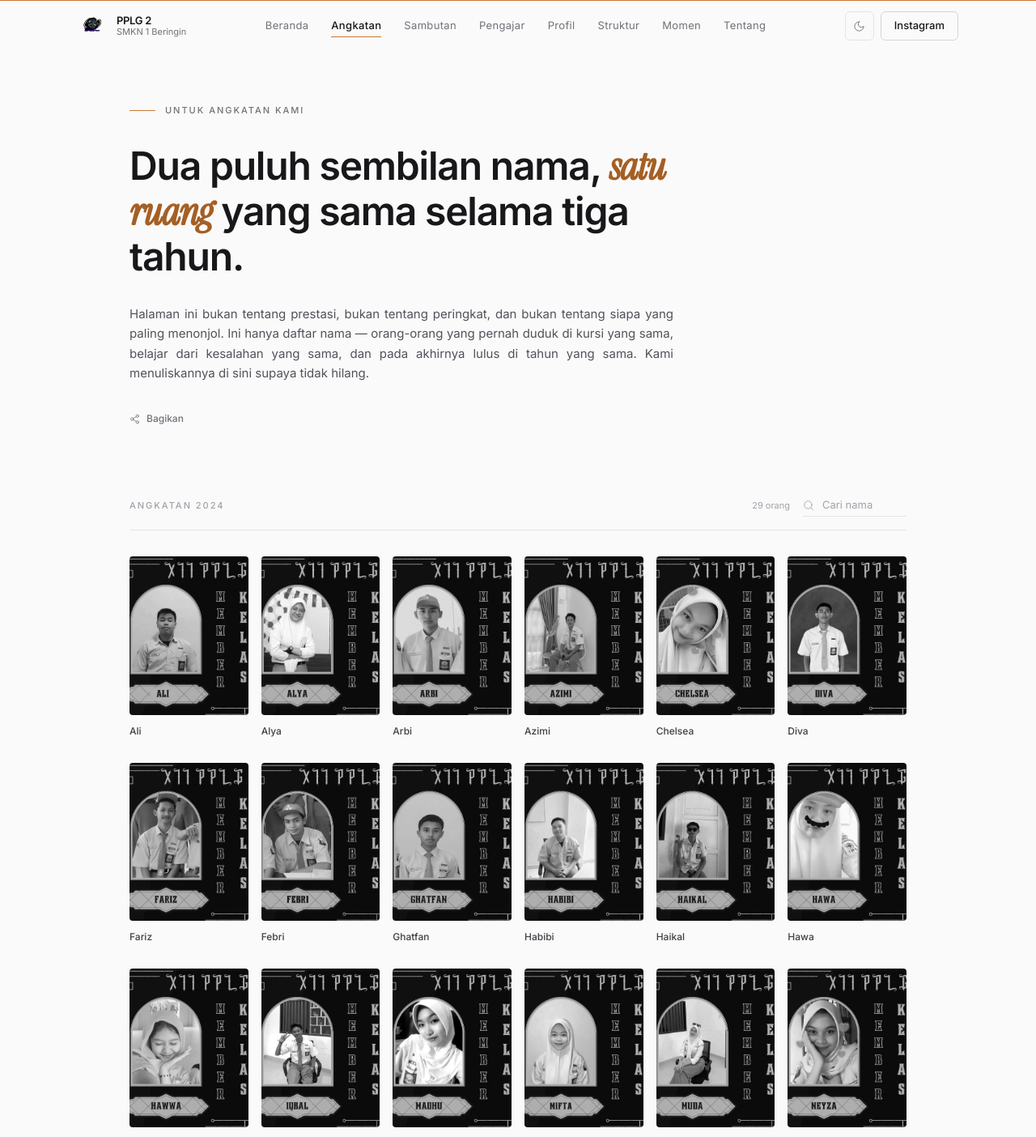
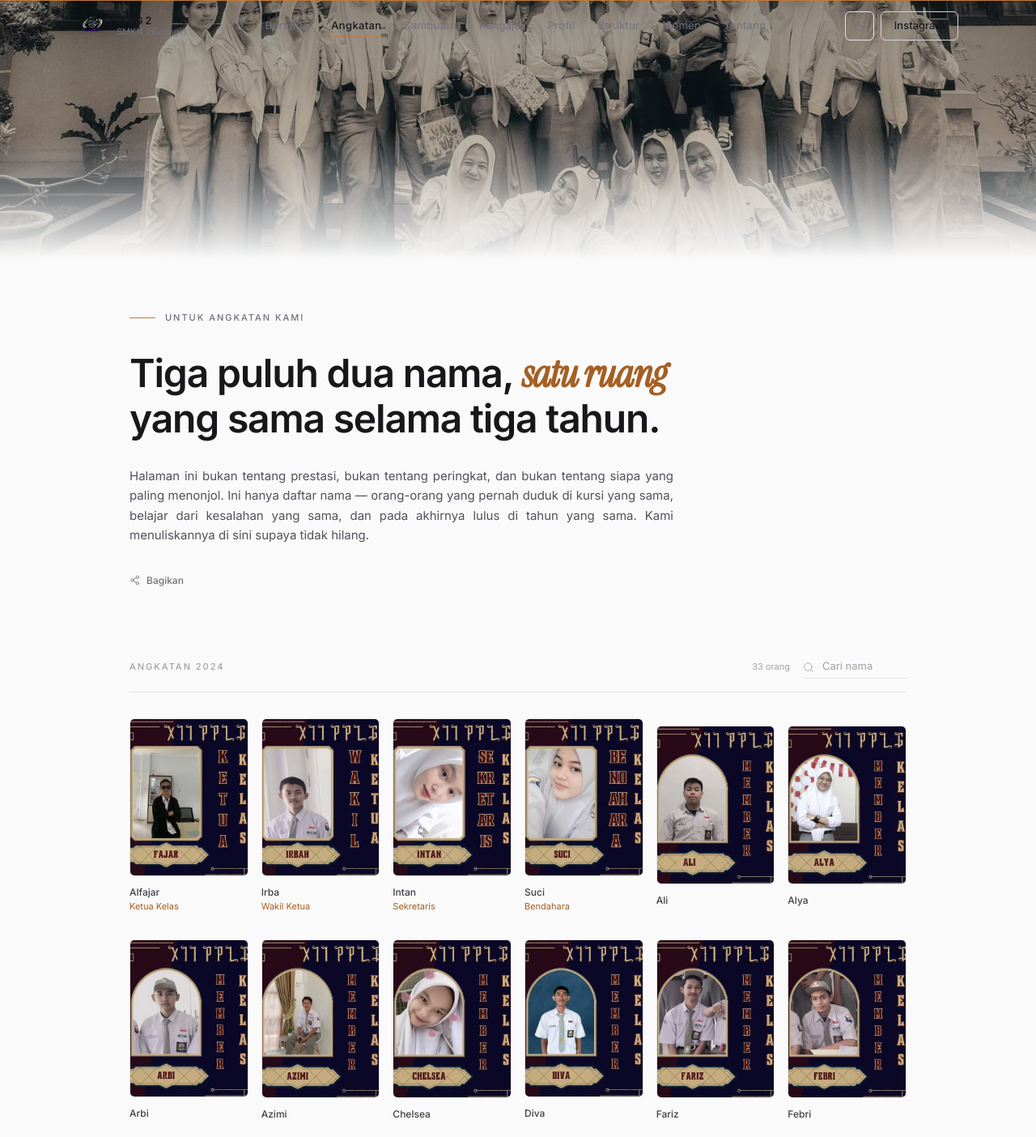
Before and after one commit to rifanafandi12/website-jurusan-pplg-2, a React (Vite) app: page /angkatan in a window 1280 px wide. Shown: the top 1404 px of the page at 81% size. Built offline with nearby package versions, Linux system fonts and the light colour scheme.

Commit message:
fix angkatan kurang lengkap

```diff
--- a/src/pages/AngkatanPage.jsx
+++ b/src/pages/AngkatanPage.jsx
@@ -1,9 +1,21 @@
 import { useState, useMemo } from 'react';
 import { motion } from 'motion/react';
 import { Search } from 'lucide-react';
+import { Helmet } from 'react-helmet-async';
 import ShareButton from '../components/ShareButton';
 
+// Data lengkap angkatan: pengurus inti + sekretariat + anggota
+// Urutan: pengurus inti dulu, baru anggota biasa
 const anggota = [
+  // Pengurus inti
+  { nama: 'Alfajar', jabatan: 'Ketua Kelas', foto: '/gambar/stuktur/alfajar-ketua.webp' },
+  { nama: 'Irba', jabatan: 'Wakil Ketua', foto: '/gambar/stuktur/irba-wakel.webp' },
+
+  // Sekretariat
+  { nama: 'Intan', jabatan: 'Sekretaris', foto: '/gambar/stuktur/intan-serketasris.webp' },
+  { nama: 'Suci', jabatan: 'Bendahara', foto: '/gambar/stuktur/suci-bendahara.webp' },
+
+  // Anggota
   { nama: 'Ali', foto: '/gambar/stuktur/ali.webp' },
   { nama: 'Alya', foto: '/gambar/stuktur/alya.webp' },
   { nama: 'Arbi', foto: '/gambar/stuktur/arbi.webp' },
@@ -35,6 +47,40 @@ const anggota = [
   { nama: 'Yuda', foto: '/gambar/stuktur/yuda.webp' },
 ];
 
+function PersonCard({ person, index, onClick }) {
+  return (
+    <motion.button
+      onClick={onClick}
+      initial={{ opacity: 0, y: 12 }}
+      whileInView={{ opacity: 1, y: 0 }}
+      viewport={{ once: true, margin: '-40px' }}
+      transition={{ duration: 0.4, delay: (index % 4) * 0.04 }}
+      className="group text-left"
+    >
+      <div className="relative aspect-[3/4] overflow-hidden rounded-md border border-ink-200 dark:border-ink-800 bg-ink-100 dark:bg-ink-900 transition-all duration-300 group-hover:border-accent-500 dark:group-hover:border-accent-500">
+        <img
+          src={person.foto}
+          alt={person.nama}
+          loading="lazy"
+          width={400}
+          height={533}
+          className="w-full h-full object-cover grayscale-[30%] group-hover:grayscale-0 group-hover:scale-[1.03] transition-all duration-500"
+        />
+      </div>
+      <div className="mt-3">
+        <p className="text-[12px] font-medium text-ink-700 dark:text-ink-300 leading-tight">
+          {person.nama}
+        </p>
+        {person.jabatan && (
+          <p className="text-[11px] text-accent-600 dark:text-accent-400 mt-0.5">
+            {person.jabatan}
+          </p>
+        )}
+      </div>
+    </motion.button>
+  );
+}
+
 export default function AngkatanPage() {
   const [query, setQuery] = useState('');
 
@@ -45,8 +91,34 @@ export default function AngkatanPage() {
   }, [query]);
 
   return (
-    <main className="pt-32 pb-24 bg-ink-50 dark:bg-ink-950 transition-colors duration-300">
-      <div className="max-w-5xl mx-auto px-6 lg:px-8">
+    <>
+      <Helmet>
+        <title>Untuk Angkatan Kami — XII PPLG 2</title>
+        <meta
+          name="description"
+          content="Daftar lengkap 32 orang XII PPLG 2, SMKN 1 Beringin — angkatan 2024."
+        />
+        <meta property="og:title" content="Untuk Angkatan Kami — XII PPLG 2" />
+        <meta
+          property="og:description"
+          content="Tiga puluh dua nama, satu ruang yang sama selama tiga tahun."
+        />
+      </Helmet>
+
+      <main className="bg-ink-50 dark:bg-ink-950 transition-colors duration-300">
+        {/* Header foto */}
+        <div className="relative h-64 lg:h-80 overflow-hidden">
+          <img
+            src="/slide/slide1.webp"
+            alt=""
+            width={1600}
+            height={900}
+            className="w-full h-full object-cover object-center"
+          />
+          <div className="absolute inset-0 bg-gradient-to-t from-ink-50 dark:from-ink-950 via-ink-950/20 to-ink-950/40" />
+        </div>
+
+        <div className="max-w-5xl mx-auto px-6 lg:px-8 pt-16 pb-24">
           {/* Pembuka */}
           <motion.header
             initial={{ opacity: 0, y: 8 }}
@@ -62,7 +134,7 @@ export default function AngkatanPage() {
             </div>
 
             <h1 className="text-3xl sm:text-4xl lg:text-5xl font-semibold tracking-tight text-ink-900 dark:text-ink-50 leading-[1.15]">
-            Dua puluh sembilan nama,{' '}
+              Tiga puluh dua nama,{' '}
               <span className="font-serif italic text-accent-600 dark:text-accent-400">
                 satu ruang
               </span>{' '}
@@ -115,25 +187,7 @@ export default function AngkatanPage() {
             {filtered.length > 0 ? (
               <div className="grid grid-cols-3 sm:grid-cols-4 lg:grid-cols-6 gap-x-4 gap-y-8">
                 {filtered.map((p, i) => (
-                <motion.div
-                  key={p.nama}
-                  initial={{ opacity: 0, y: 8 }}
-                  whileInView={{ opacity: 1, y: 0 }}
-                  viewport={{ once: true, margin: '-40px' }}
-                  transition={{ duration: 0.4, delay: (i % 6) * 0.03 }}
-                >
-                  <div className="relative aspect-[3/4] overflow-hidden rounded-sm bg-ink-100 dark:bg-ink-900">
-                    <img
-                      src={p.foto}
-                      alt={p.nama}
-                      loading="lazy"
-                      className="w-full h-full object-cover grayscale hover:grayscale-0 transition-all duration-500"
-                    />
-                  </div>
-                  <p className="mt-3 text-[12px] font-medium text-ink-700 dark:text-ink-300 leading-tight">
-                    {p.nama}
-                  </p>
-                </motion.div>
+                  <PersonCard key={p.nama} person={p} index={i} onClick={() => {}} />
                 ))}
               </div>
             ) : (
@@ -153,8 +207,8 @@ export default function AngkatanPage() {
           >
             <p className="font-serif italic text-2xl lg:text-3xl text-ink-800 dark:text-ink-100 leading-[1.4]">
               Terima kasih untuk tiga tahunnya. Untuk kelas yang berisik, untuk
-            tawa yang tidak terkontrol, dan untuk setiap usaha yang tidak selalu
-            terlihat.
+              tawa yang tidak terkontrol, dan untuk setiap usaha yang tidak
+              selalu terlihat.
             </p>
 
             <div className="mt-12">
@@ -181,5 +235,6 @@ export default function AngkatanPage() {
           </motion.section>
         </div>
       </main>
+    </>
   );
 }
```
Lines whose indentation alone changed are shown as unchanged.
